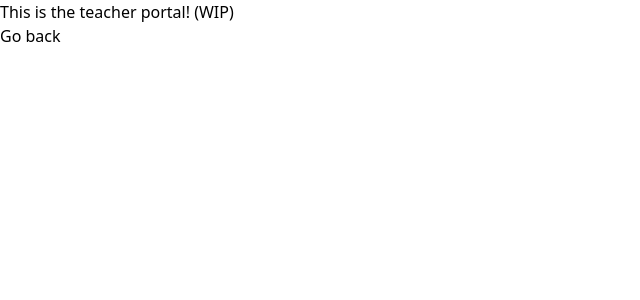
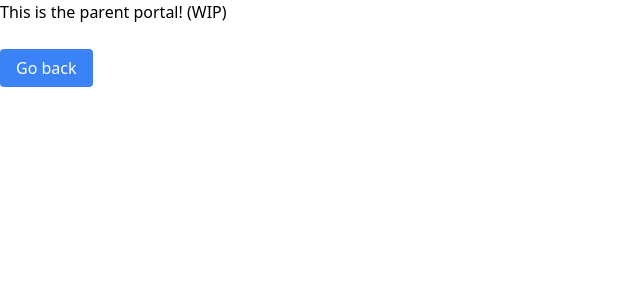
Before and after one commit to vianneyp72/glvn-website-1, a Next.js app: page /ParentPortal in a window 1280 px wide. Shown: the top 300 px of the page, without its empty margins (0-640 px from the left). Built offline with nearby package versions, Linux system fonts and the light colour scheme.

Commit message:
Fixed hydration error with some edits to portals

```diff
--- a/pages/ParentPortal.js
+++ b/pages/ParentPortal.js
@@ -2,10 +2,10 @@ import Link from 'next/link'
 export default function ParentPortal () {
     return (
         <>
-            <h1>This is the teacher portal! (WIP)</h1>
-            <h2>
-                <Link href="/">Go back</Link>
-            </h2>
+            <h1>This is the parent portal! (WIP)</h1>
+            <div className="mt-8">
+                <Link href="/" className="rounded bg-blue-500 hover:bg-blue-600 text-white py-2 px-4">Go back</Link>
+            </div>
         </>
     )
 }
--- a/pages/TeacherPortal.js
+++ b/pages/TeacherPortal.js
@@ -3,9 +3,9 @@ export default function TeacherPortal () {
     return (
         <>
             <h1>This is the teacher portal! (WIP)</h1>
-            <h2>
-                <Link href="/">Go back</Link>
-            </h2>
+            <div className="mt-8">
+                <Link href="/" className="rounded bg-blue-500 hover:bg-blue-600 text-white py-2 px-4">Go back</Link>
+            </div>
         </>
     )
 }
```
